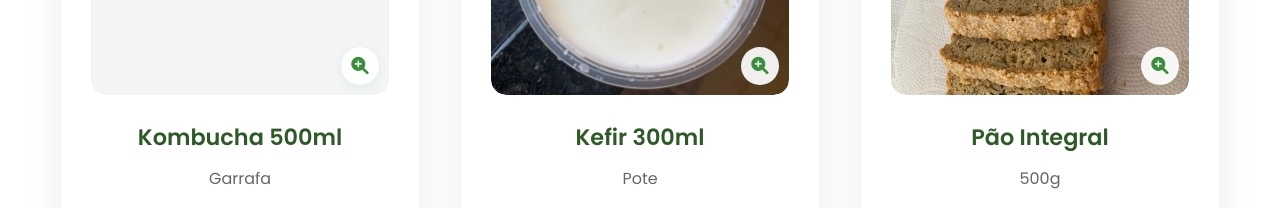
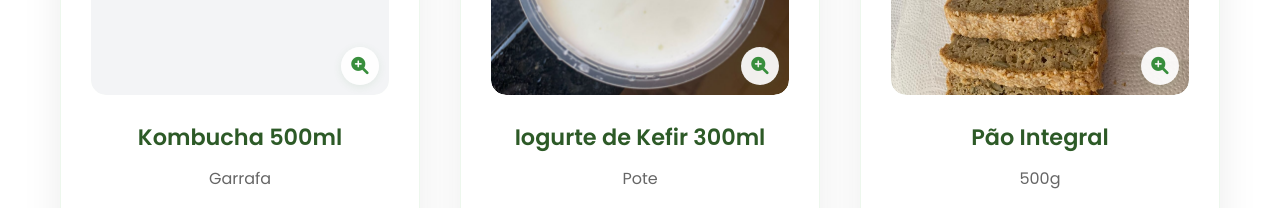
Before and after one commit to Luannax/site_renibio, a plain HTML site: page index.html in a window 1280 px wide. Shown: the part 1260-1468 px from the top of the page. Drawn offline with Linux system fonts and the light colour scheme.

Commit message:
Alterando nome do produto do kefir

```diff
--- a/index.html
+++ b/index.html
@@ -67,6 +67,7 @@
                             <span class="product-tag">Kombucha</span>
                             <span class="product-tag">Kefir</span>
                             <span class="product-tag">Pão Integral</span>
+                            <!-- <span class="product-tag">Fini Light</span> -->
                         </div>
                     </div>
                     <button class="cta-button" onclick="redirectToWhatsApp('Olá! Gostaria de conhecer mais sobre os produtos da Reni Bio!')">
@@ -180,7 +181,7 @@
                         </div>
                     </div>
                     <div class="product-info">
-                        <h3>Kefir 300ml</h3>
+                        <h3>Iogurte de Kefir 300ml</h3>
                         <p class="product-description">Pote</p>
                         <div class="product-price">
                             <span class="currency">R$</span>
```
